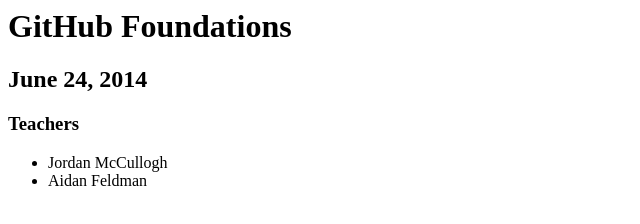
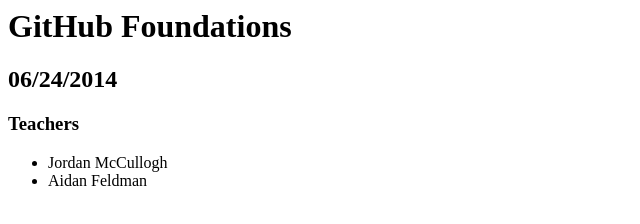
Before and after one commit to btamburrino/btamburrino.github.io, a plain HTML site: page index.html in a window 1280 px wide. Shown: the full height of the page, 0-640 px from the left. Drawn offline with Linux system fonts and the light colour scheme.

Commit message:
Add numeric date format of event

```diff
--- a/index.html
+++ b/index.html
@@ -5,7 +5,7 @@
 </head>
 <body>
 <h1>GitHub Foundations</h1>
-<h2>June 24, 2014</h2>
+<h2>06/24/2014</h2>
 <h3>Teachers</h3>
 <ul>
   <li>Jordan McCullogh</li>
```
